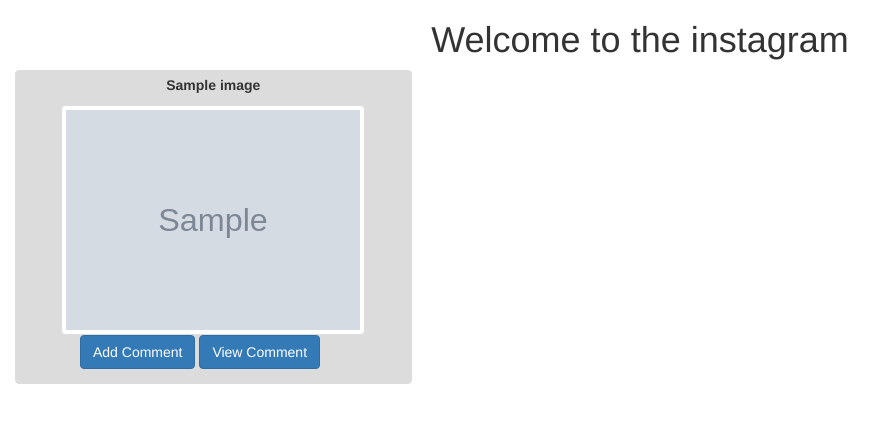
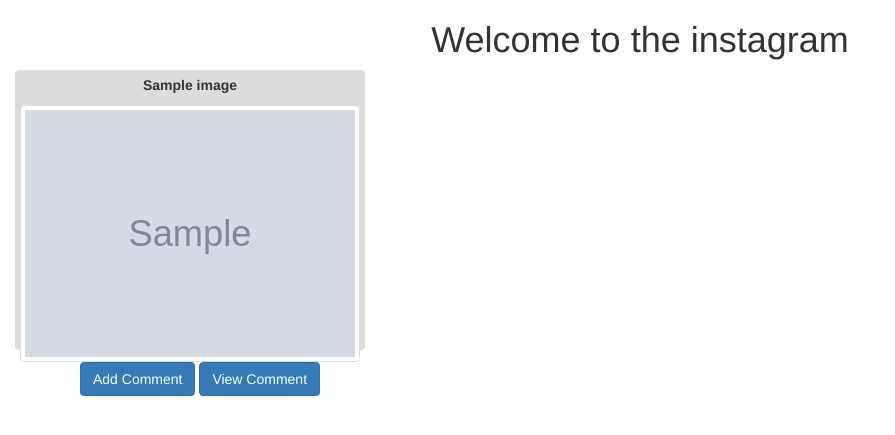
Before and after one commit to ugiriwabo/App_Instagram, a Django app: page / in a window 1280 px wide. Shown: the part 52-487 px from the top of the page, without its empty margins (0-895 px from the left). Run offline with Django 3.2, Linux system fonts and the light colour scheme; a user stored in the database is signed in; tables that the repository leaves empty hold one stand-in row (values such as "Sample post"); grey boxes marked "Sample" are stand-in pictures; some libraries are stand-ins or nearby versions.

Commit message:
add different image on the home page

```diff
--- a/photoes/templates/welcome.html
+++ b/photoes/templates/welcome.html
@@ -5,9 +5,9 @@
     <h1> <center>Welcome to the instagram</center> </h1>
     {%for x in img%}
     <div class="col-md-4">
-        <div class="thumbnail" style="background-color:gainsboro;">
+        <div class="thumbnail" style="background-color:gainsboro; width:350px; height: 280px;">
         <p style="text-align: center"><strong>{{x.name}}</strong></p>
-        <img width="304" height="236" class="img-thumbnail" src="{{x.image.url}}">
+        <img style="width:200; height:160;"  class="img-thumbnail" src="{{x.image.url}}">
         <p style="margin-left:60px;">
         <a href="{%url 'comment'%}" class="btn btn-primary ">Add Comment</a>
         <a href="{%url 'view_comment'%}" class="btn btn-primary ">View Comment</a>
```
Also changed, not shown: media/images/life3_PHxzSF3.jpeg (added), media/images/life4_5eqbQJg.jpeg (added), media/images/life7.jpeg (added), media/images/life8.jpeg (added).
